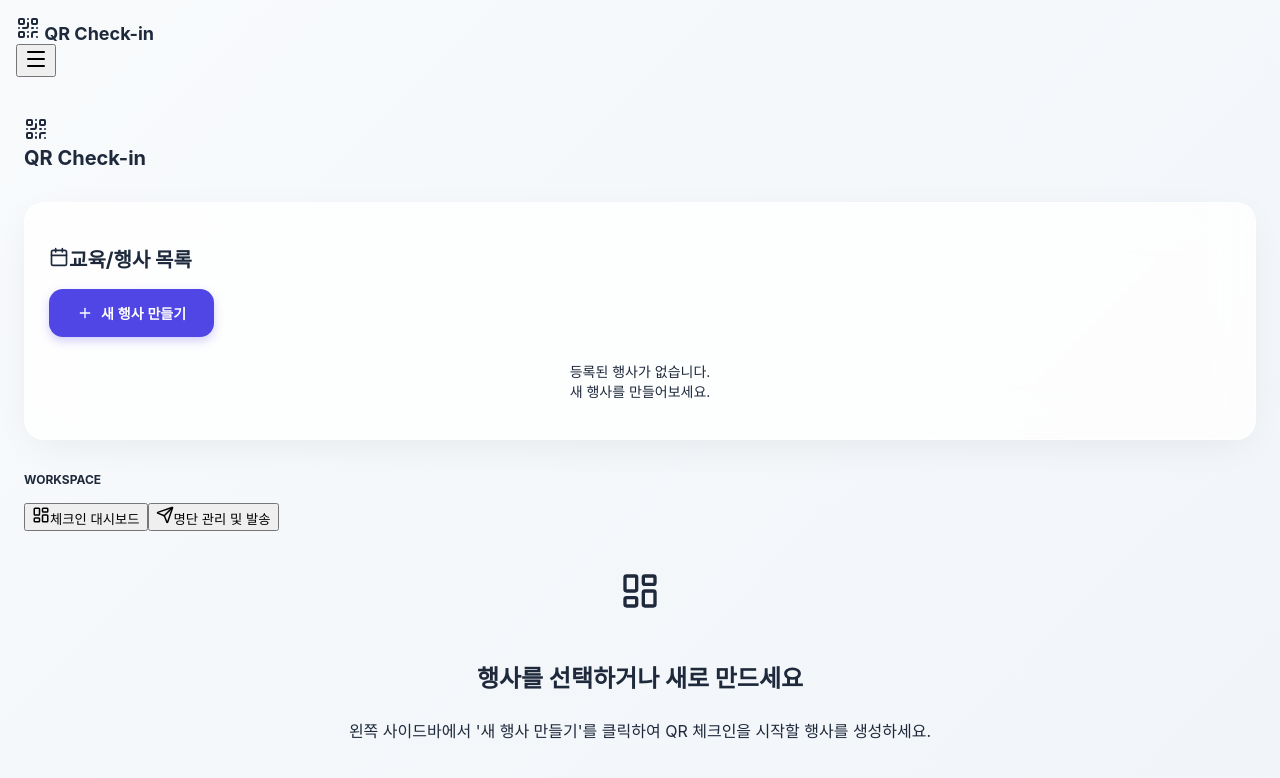
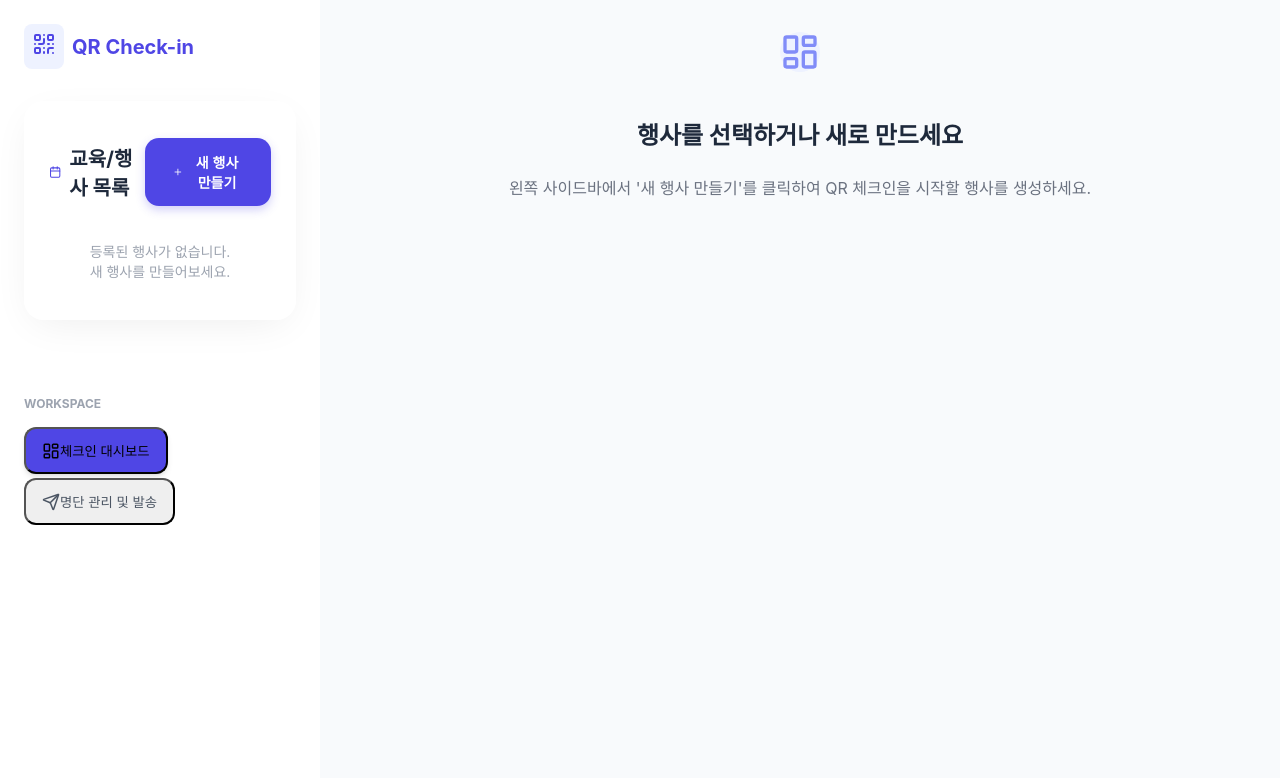
Before and after one commit to fitsociety-hue/checkin, a React (Vite) app: page / in a window 1280 px wide. Shown: the top 778 px of the page. Built offline with nearby package versions, Linux system fonts and the light colour scheme.

Commit message:
Fix layout alignment by adding missing Tailwind layout classes

```diff
--- a/src/index.css
+++ b/src/index.css
@@ -414,3 +414,222 @@ body {
   font-family: 'JetBrains Mono', monospace;
   font-size: 0.8rem;
 }
+
+/* Tailwind Utility Class Polyfills */
+.w-80 {
+  width: 20rem;
+}
+
+.flex-1 {
+  flex: 1 1 0%;
+}
+
+.max-w-5xl {
+  max-width: 64rem;
+}
+
+.mx-auto {
+  margin-left: auto;
+  margin-right: auto;
+}
+
+.min-h-screen {
+  min-height: 100vh;
+}
+
+.h-screen {
+  height: 100vh;
+}
+
+.bg-slate-50 {
+  background-color: #f8fafc;
+}
+
+.overflow-y-auto {
+  overflow-y: auto;
+}
+
+.sticky {
+  position: sticky;
+}
+
+.top-0 {
+  top: 0;
+}
+
+.z-50 {
+  z-index: 50;
+}
+
+.z-40 {
+  z-index: 40;
+}
+
+.justify-center {
+  justify-content: center;
+}
+
+.items-center {
+  align-items: center;
+}
+
+.justify-between {
+  justify-content: space-between;
+}
+
+.shadow-sm {
+  box-shadow: 0 1px 2px 0 rgb(0 0 0 / 0.05);
+}
+
+.shadow-xl {
+  box-shadow: 0 20px 25px -5px rgb(0 0 0 / 0.1), 0 8px 10px -6px rgb(0 0 0 / 0.1);
+}
+
+.shadow-md {
+  box-shadow: 0 4px 6px -1px rgb(0 0 0 / 0.1), 0 2px 4px -2px rgb(0 0 0 / 0.1);
+}
+
+.border-r {
+  border-right-width: 1px;
+}
+
+.border-t {
+  border-top-width: 1px;
+}
+
+.border-gray-100 {
+  border-color: #f3f4f6;
+}
+
+.text-gray-900 {
+  color: #111827;
+}
+
+.text-gray-600 {
+  color: #4b5563;
+}
+
+.text-gray-500 {
+  color: #6b7280;
+}
+
+.text-gray-400 {
+  color: #9ca3af;
+}
+
+.text-indigo-600 {
+  color: #4f46e5;
+}
+
+.text-indigo-400 {
+  color: #818cf8;
+}
+
+.text-green-600 {
+  color: #16a34a;
+}
+
+.bg-white {
+  background-color: #ffffff;
+}
+
+.bg-indigo-50 {
+  background-color: #eef2ff;
+}
+
+.bg-indigo-600 {
+  background-color: #4f46e5;
+}
+
+.rounded-lg {
+  border-radius: 0.5rem;
+}
+
+.rounded-xl {
+  border-radius: 0.75rem;
+}
+
+.rounded-full {
+  border-radius: 9999px;
+}
+
+.p-2 {
+  padding: 0.5rem;
+}
+
+.px-4 {
+  padding-left: 1rem;
+  padding-right: 1rem;
+}
+
+.py-3 {
+  padding-top: 0.75rem;
+  padding-bottom: 0.75rem;
+}
+
+.pt-8 {
+  padding-top: 2rem;
+}
+
+.space-y-1> :not([hidden])~ :not([hidden]) {
+  margin-top: 0.25rem;
+}
+
+.space-y-6> :not([hidden])~ :not([hidden]) {
+  margin-top: 1.5rem;
+}
+
+.hidden {
+  display: none;
+}
+
+.block {
+  display: block;
+}
+
+.flex {
+  display: flex;
+}
+
+/* .flex-col is already defined in updated file but we make sure */
+.flex-col {
+  flex-direction: column;
+}
+
+@media (min-width: 768px) {
+  .md\:hidden {
+    display: none;
+  }
+
+  .md\:flex {
+    display: flex;
+  }
+
+  .md\:flex-row {
+    flex-direction: row;
+  }
+
+  .md\:items-center {
+    align-items: center;
+  }
+
+  .md\:static {
+    position: static;
+  }
+
+  .md\:block {
+    display: block;
+  }
+
+  .md\:shadow-none {
+    box-shadow: none;
+  }
+
+  .md\:translate-x-0 {
+    transform: translateX(0);
+  }
+
+  .md\:p-8 {
+    padding: 2rem;
+  }
+}
```
